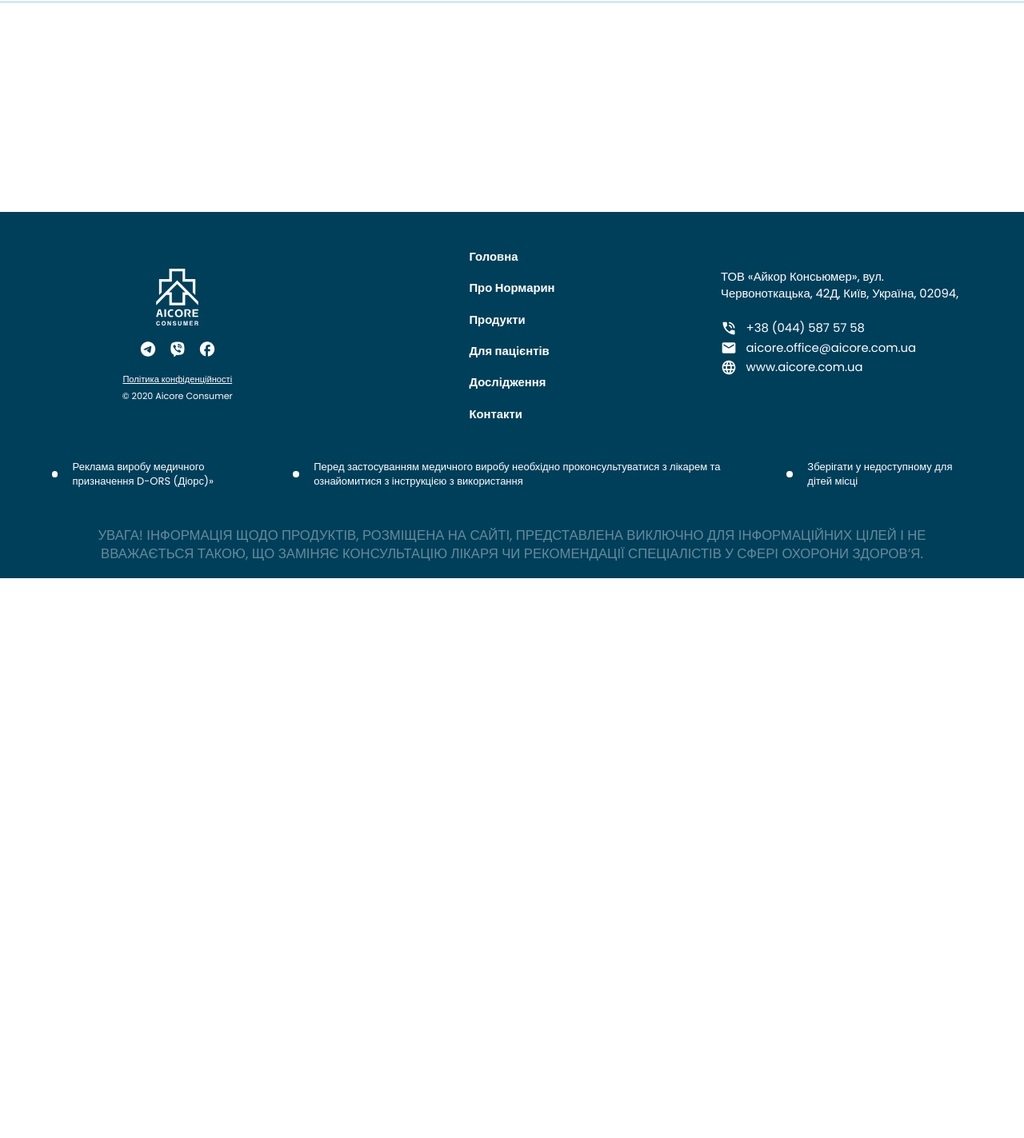
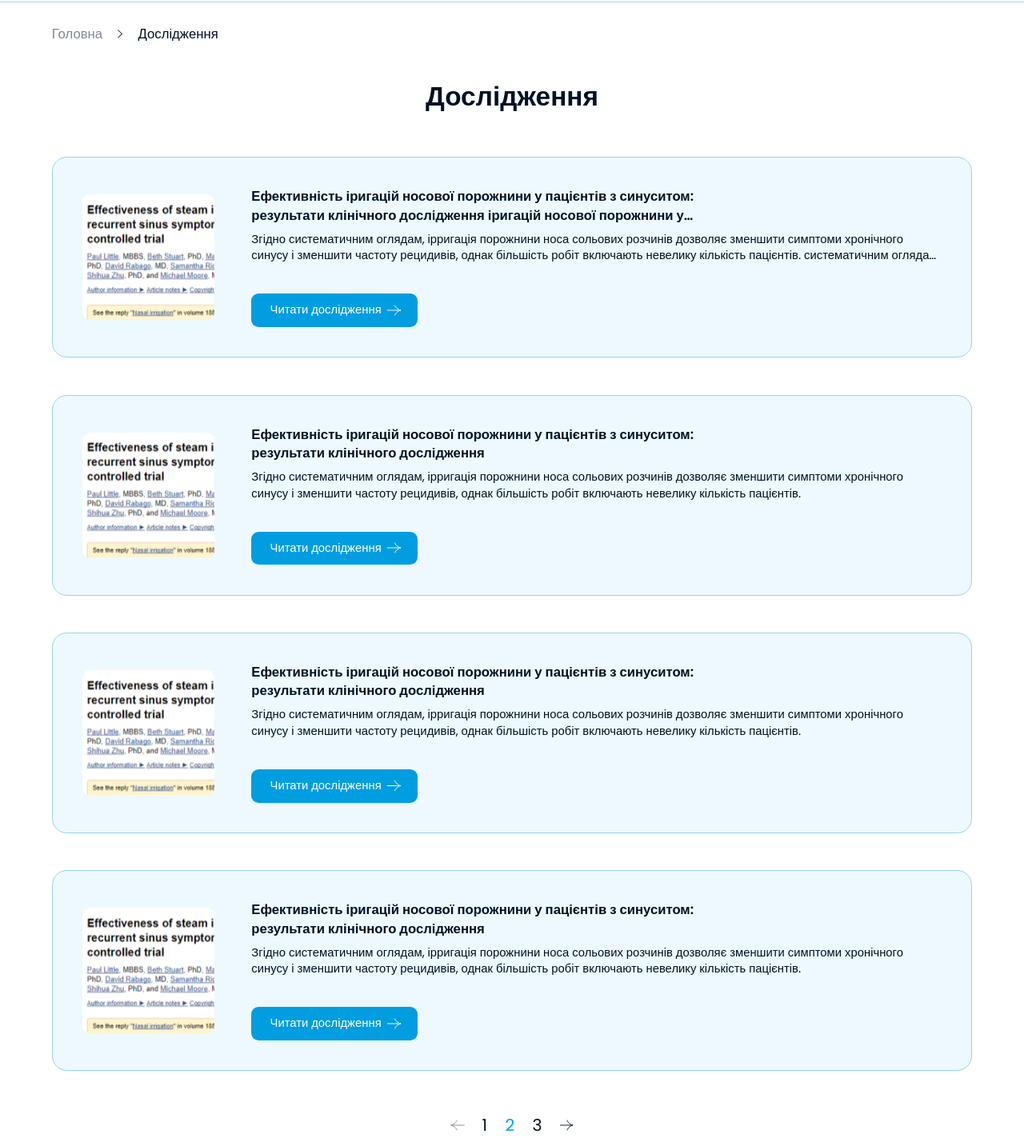
Before and after one commit to DmytrivDev/Normarin, a website built with Vite: page src/research.html in a window 1280 px wide. Shown: the part 77-1500 px from the top of the page at 80% size. Before the commit the page ends 800 px from the top, so only its background shows below. Built offline with nearby package versions, Linux system fonts and the light colour scheme.

Commit message:
add research

```diff
--- a/src/css/index/cluster.scss
+++ b/src/css/index/cluster.scss
@@ -233,6 +233,9 @@
 
   .pagination__wrapp {
     margin-top: 2.5rem;
+    .facetwp-page {
+      font-size: 1.125rem;
+    }
   }
 }
 
--- a/src/css/index/elements.scss
+++ b/src/css/index/elements.scss
@@ -98,7 +98,7 @@
     font-size: 1rem;
   }
 
-  .text-def {
+  .txt-def {
     font-size: 0.875rem;
   }
 
--- a/src/css/main.css
+++ b/src/css/main.css
@@ -39,10 +39,10 @@
 /* @import url('./sections/article/article.scss'); */
 
 /* Research */
-/* @import url('./sections/research/research.scss'); */
+@import url('./sections/research/research.scss');
 
 /* Experiment */
-/* @import url('./sections/experiment/experiment.scss'); */
+@import url('./sections/experiment/experiment.scss');
 
 /* Contacts */
 /* @import url('./sections/contacts/contacts.scss'); */
--- /dev/null
+++ b/src/css/sections/experiment/experiment.scss
@@ -0,0 +1,7 @@
+.experiment {
+}
+
+@media screen and (max-width: 960px) {
+  .experiment {
+  }
+}
--- a/src/css/sections/home/tips.scss
+++ b/src/css/sections/home/tips.scss
@@ -37,7 +37,7 @@
 		}
 	}
 
-  .text-def {
+	.txt-def {
 		ul {
 			li {
 				display: flex;
@@ -108,7 +108,7 @@
 			}
 		}
 
-    .text-def {
+		.txt-def {
 			ul {
 				li {
 					gap: 0 0.5rem;
--- /dev/null
+++ b/src/css/sections/research/research.scss
@@ -0,0 +1,109 @@
+.research {
+  &__container {
+  }
+
+  &__list {
+    display: flex;
+    flex-direction: column;
+    gap: 3.125rem 0;
+  }
+
+  .pagination__wrapp {
+    margin-top: 3.75rem;
+  }
+}
+
+.card-rsrch {
+  padding: 2.5rem;
+  overflow: hidden;
+  border-radius: 1.25rem;
+  border: 0.0625rem solid var(--cb2);
+  background-color: var(--cb1);
+  display: flex;
+  align-items: center;
+  gap: 0 3.125rem;
+  &__img {
+    flex-shrink: 0;
+    width: 11.125rem;
+    height: 10.5625rem;
+    overflow: hidden;
+    border-radius: 0.625rem;
+  }
+
+  &__content {
+    display: flex;
+    flex-direction: column;
+    .title5 {
+      display: -webkit-box;
+      -webkit-box-orient: vertical;
+      overflow: hidden;
+      text-overflow: ellipsis;
+      -webkit-line-clamp: 2;
+      margin-bottom: 0.5rem;
+      margin-right: 16.875rem;
+    }
+    .txt-def {
+      display: -webkit-box;
+      -webkit-box-orient: vertical;
+      overflow: hidden;
+      text-overflow: ellipsis;
+      -webkit-line-clamp: 2;
+      margin-bottom: 2.5rem;
+    }
+    .btn-def {
+    }
+  }
+}
+
+@media screen and (max-width: 960px) {
+  .research {
+    &__list {
+      gap: 2.5rem 0;
+    }
+
+    .pagination__wrapp {
+      margin-top: 2.5rem;
+    }
+  }
+
+  .card-rsrch {
+    padding: 1.25rem;
+    gap: 1.5rem;
+    min-height: auto;
+    &__img {
+      width: 11.125rem;
+      height: 10.5625rem;
+    }
+
+    &__content {
+      .title5 {
+        margin-bottom: 0.5rem;
+        margin-right: 0;
+      }
+      .txt-def {
+        margin-bottom: 1.5rem;
+      }
+    }
+  }
+}
+
+@media screen and (max-width: 675px) {
+  .card-rsrch {
+    flex-direction: column;
+    align-items: stretch;
+    &__img {
+      width: 100%;
+      height: auto;
+      padding-top: 55%;
+    }
+
+    &__content {
+      .title5 {
+        display: block;
+      }
+      .txt-def {
+        display: block;
+      }
+    }
+  }
+}
--- a/src/partials/research/research.html
+++ b/src/partials/research/research.html
@@ -0,0 +1,110 @@
+<section class="research pd3">
+  <div class="research__container">
+    <div class="heading__sec">
+      <h2 class="title2">Дослідження</h2>
+    </div>
+
+    <ul class="research__list">
+      <li class="card-rsrch">
+        <a href="./experiment.html" class="card-rsrch__img ibg">
+          <img src="./img/content/rsrch_1.jpg" alt="" />
+        </a>
+        <div class="card-rsrch__content">
+          <a href="./experiment.html" class="title5">
+            Ефективність іригацій носової порожнини у пацієнтів з синуситом:
+            результати клінічного дослідження іригацій носової порожнини у
+            пацієнтів з синуситом: результати клінічного дослідження
+          </a>
+          <div class="txt-def">
+            <p>
+              Згідно систематичним оглядам, ірригація порожнини носа сольових
+              розчинів дозволяє зменшити симптоми хронічного синусу і зменшити
+              частоту рецидивів, однак більшість робіт включають невелику
+              кількість пацієнтів. систематичним оглядам, ірригація порожнини
+              носа сольових розчинів дозволяє зменшити симптоми хронічного
+              синусу і зменшити частоту рецидивів, однак більшість робіт
+              включають невелику кількість пацієнтів.
+            </p>
+          </div>
+          <a href="./experiment.html" class="btn-def">Читати дослідження</a>
+        </div>
+      </li>
+      <li class="card-rsrch">
+        <a href="./experiment.html" class="card-rsrch__img ibg">
+          <img src="./img/content/rsrch_1.jpg" alt="" />
+        </a>
+        <div class="card-rsrch__content">
+          <a href="./experiment.html" class="title5">
+            Ефективність іригацій носової порожнини у пацієнтів з синуситом:
+            результати клінічного дослідження
+          </a>
+          <div class="txt-def">
+            <p>
+              Згідно систематичним оглядам, ірригація порожнини носа сольових
+              розчинів дозволяє зменшити симптоми хронічного синусу і зменшити
+              частоту рецидивів, однак більшість робіт включають невелику
+              кількість пацієнтів.
+            </p>
+          </div>
+          <a href="./experiment.html" class="btn-def">Читати дослідження</a>
+        </div>
+      </li>
+      <li class="card-rsrch">
+        <a href="./experiment.html" class="card-rsrch__img ibg">
+          <img src="./img/content/rsrch_1.jpg" alt="" />
+        </a>
+        <div class="card-rsrch__content">
+          <a href="./experiment.html" class="title5">
+            Ефективність іригацій носової порожнини у пацієнтів з синуситом:
+            результати клінічного дослідження
+          </a>
+          <div class="txt-def">
+            <p>
+              Згідно систематичним оглядам, ірригація порожнини носа сольових
+              розчинів дозволяє зменшити симптоми хронічного синусу і зменшити
+              частоту рецидивів, однак більшість робіт включають невелику
+              кількість пацієнтів.
+            </p>
+          </div>
+          <a href="./experiment.html" class="btn-def">Читати дослідження</a>
+        </div>
+      </li>
+      <li class="card-rsrch">
+        <a href="./experiment.html" class="card-rsrch__img ibg">
+          <img src="./img/content/rsrch_1.jpg" alt="" />
+        </a>
+        <div class="card-rsrch__content">
+          <a href="./experiment.html" class="title5">
+            Ефективність іригацій носової порожнини у пацієнтів з синуситом:
+            результати клінічного дослідження
+          </a>
+          <div class="txt-def">
+            <p>
+              Згідно систематичним оглядам, ірригація порожнини носа сольових
+              розчинів дозволяє зменшити симптоми хронічного синусу і зменшити
+              частоту рецидивів, однак більшість робіт включають невелику
+              кількість пацієнтів.
+            </p>
+          </div>
+          <a href="./experiment.html" class="btn-def">Читати дослідження</a>
+        </div>
+      </li>
+    </ul>
+
+    <div class="pagination__wrapp">
+      <div
+        class="facetwp-facet facetwp-facet-pagination facetwp-type-pager"
+        data-name="pagination"
+        data-type="pager"
+      >
+        <div class="facetwp-pager">
+          <a class="facetwp-page prev disabled" data-page="1"></a>
+          <a class="facetwp-page first" data-page="1">1</a>
+          <a class="facetwp-page active" data-page="2">2</a>
+          <a class="facetwp-page" data-page="3">3</a>
+          <a class="facetwp-page next" data-page="3"></a>
+        </div>
+      </div>
+    </div>
+  </div>
+</section>
--- a/src/research.html
+++ b/src/research.html
@@ -14,6 +14,14 @@
       <load src="partials/header/header.html" />
 
       <main class="main">
+        <div class="breadcrumbs">
+          <div class="breadcrumbs__container">
+            <ul>
+              <li><a href="./index.html">Головна</a></li>
+              <li><span>Дослідження</span></li>
+            </ul>
+          </div>
+        </div>
         <load src="partials/research/research.html" />
       </main>
 
```
Also changed, not shown: src/experiment.html (+14 -0 lines), src/partials/experiment/experiment.html (+10 -0 lines), src/partials/home/assort.html (+3 -3 lines), src/partials/home/tips.html (+3 -3 lines), src/partials/product/interest.html (+3 -3 lines), src/img/content/rsrch_1.jpg (added). Lines whose indentation alone changed are shown as unchanged.
